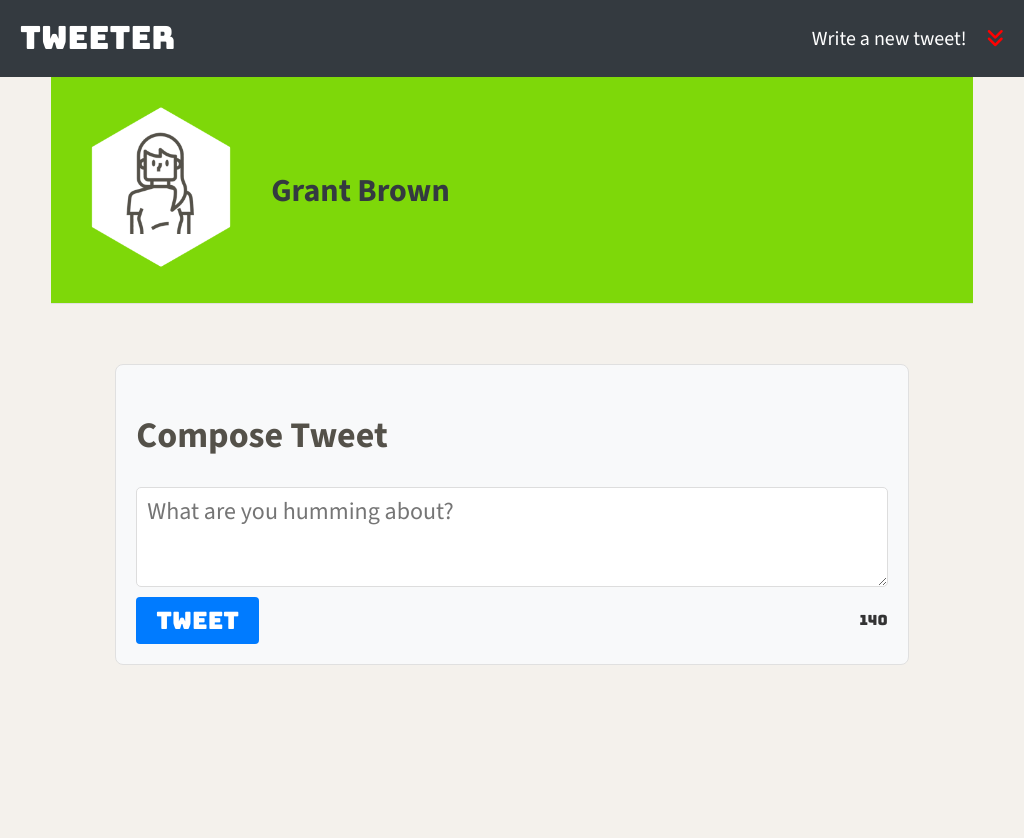
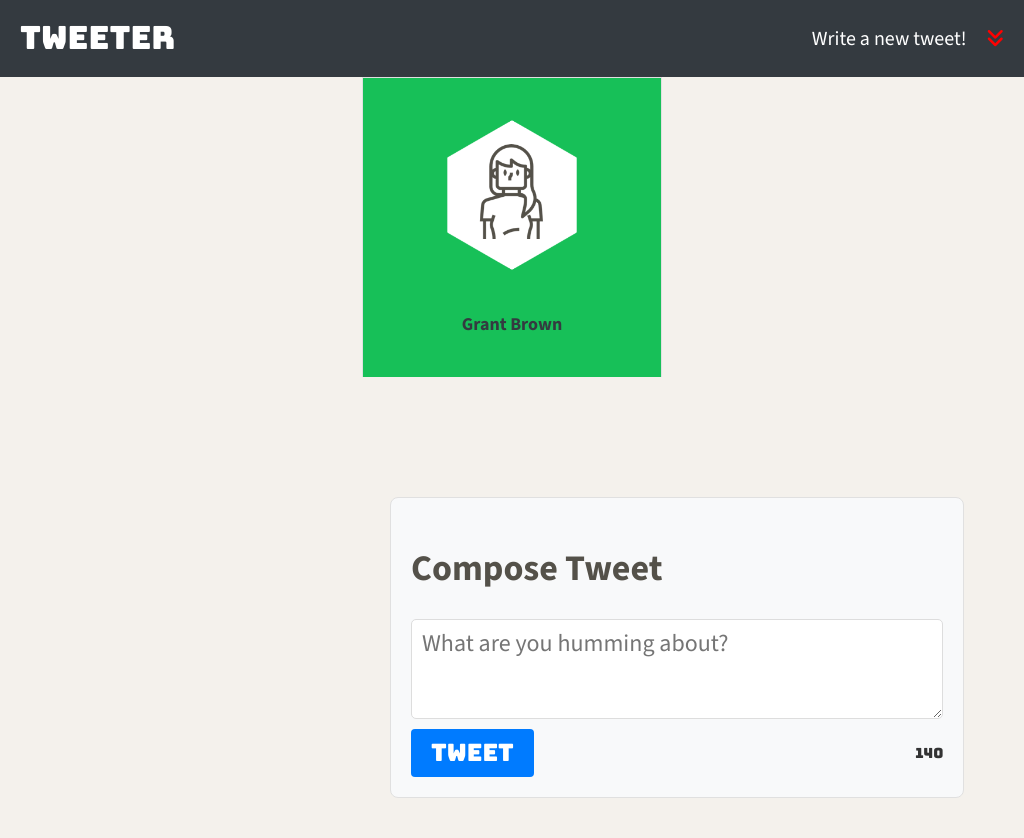
Before and after one commit to Bigred0303/tweeter, a website: page public/index.html in a window 1024 px wide. Before the commit the page ends 800 px from the top, so only its background shows below. Drawn offline with nearby package versions, Linux system fonts and the light colour scheme; no server answers.

Commit message:
Add counter reset after tweet and header move dynamically based on window size

```diff
--- a/public/scripts/client.js
+++ b/public/scripts/client.js
@@ -87,6 +87,7 @@ $(document).ready(function() {
         success: function() {
           loadTweets();
           $form.trigger("reset"); // Clear the form after submission
+          $form.find('.counter').text('140'); // Reset counter
         },
         error: function(error) {
           console.error('Error submitting tweet:', error);
--- a/public/styles/header.css
+++ b/public/styles/header.css
@@ -5,19 +5,44 @@ header {
   padding: 30px;
   display: flex;
   align-items: center;
-  background-color: #7ed809;
+  background-color: #17c058;
   border-bottom: 1px solid #e0e0e0;
+  font-family: 'Source Sans 3', sans-serif;
 }
 
 header .avatar-container img {
-  width: 160px;
-  height: 160px;
+  width: 100px;
+  height: 100px;
   border-radius: 50%;
 }
 
 header h2 {
   margin: 0;
-  margin-left: 30px;
-  font-size: 32px;
+  margin-top: 20px;
+  font-size: 24px;
   color: #343a40;
 }
+
+@media (min-width: 1024px) {
+  header {
+    width: 300px;
+    height: 300px;
+    padding: 0;
+    border-bottom: none;
+    background-color: #17c058;
+    flex-direction: column;
+    align-items: center;
+    justify-content: center;
+  }
+
+  header .avatar-container img {
+    width: 150px;
+    height: 150px;
+  }
+
+  header h2 {
+    font-size: 18px;
+    text-align: center;
+    margin-top: 10px;
+  }
+}
--- a/public/styles/layout.css
+++ b/public/styles/layout.css
@@ -16,9 +16,10 @@ body {
   background-color: #f4f1ec;
   font-size: 24px;
   font-family: 'Source Sans 3', sans-serif;
+  margin: 0;
+  padding: 0;
 }
 
-/* Container */
 .container {
   background-color: inherit;
   margin-top: 20px;
@@ -28,19 +29,46 @@ body {
   margin-right: auto;
 }
 
-/* Flexbox styles for desktop layout */
 @media (min-width: 1024px) {
   body {
     display: flex;
+    flex-direction: row;
+    align-items: flex-start;
+    justify-content: flex-start;
+  }
+
+  nav {
+    width: 100%;
+    position: fixed;
+    top: 0;
+    left: 0;
+    background-color: #343a40;
+    z-index: 1000;
+  }
+
+  header {
+    width: 20%;
+    max-width: 300px;
+    height: 300px;
+    padding: 20px;
+    position: fixed;
+    top: 100px;
+    left: 50px;
+    display: flex;
     flex-direction: column;
     align-items: center;
+    justify-content: center;
+    background-color: #f8f9fa;
+    border: 1px solid #e0e0e0;
   }
 
   main.container {
     display: flex;
     flex-direction: column;
     align-items: center;
-    width: 90%;
+    width: 60%;
+    margin-left: calc(300px + 70px);
+    padding-top: 80px;
   }
 
   .new-tweet {
@@ -49,7 +77,7 @@ body {
   }
 
   #tweets-container {
-    width: 80%;
+    width: 100%;
     display: flex;
     flex-direction: column;
     align-items: center;
@@ -57,6 +85,7 @@ body {
 
   .tweet {
     width: 100%;
+    max-width: 800px;
     margin-bottom: 20px;
     padding: 20px;
     background-color: #ffffff;
@@ -67,6 +96,30 @@ body {
 
 /* Styles for smaller screens */
 @media (max-width: 1024px) {
+  body {
+    flex-direction: column;
+    align-items: center;
+  }
+
+  nav {
+    width: 100%;
+    position: static;
+  }
+
+  header {
+    width: 100%;
+    height: auto;
+    padding: 20px;
+    display: flex;
+    align-items: center;
+    background-color: #167be0;
+    border-bottom: 1px solid #e0e0e0;
+    position: static;
+    transform: none;
+    left: 0;
+    top: 0;
+  }
+
   .new-tweet, .tweet {
     width: 90%;
   }
--- a/public/styles/nav.css
+++ b/public/styles/nav.css
@@ -6,6 +6,7 @@ nav {
   display: flex;
   justify-content: space-between;
   align-items: center;
+  font-family: 'Source Sans 3', sans-serif;
 }
 
 nav .logo {
--- a/public/styles/new-tweet.css
+++ b/public/styles/new-tweet.css
@@ -1,10 +1,11 @@
 .new-tweet {
   margin: 20px auto;
   padding: 20px;
-  width: 90%;
+  width: 100%;
   background-color: #f8f9fa;
- border: 1px solid #e0e0e0;
+  border: 1px solid #e0e0e0;
   border-radius: 8px;
+  font-family: 'Source Sans 3', sans-serif;
 }
 
 .new-tweet form {
--- a/public/styles/tweet.css
+++ b/public/styles/tweet.css
@@ -6,6 +6,7 @@
   width: 100%;
   display: flex;
   flex-direction: column;
+  font-family: 'Source Sans 3', sans-serif;
 }
 
 .tweet:hover {
```
